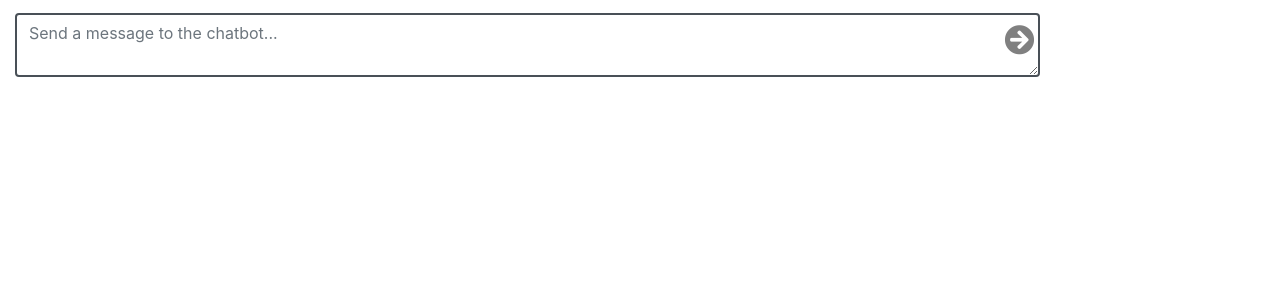
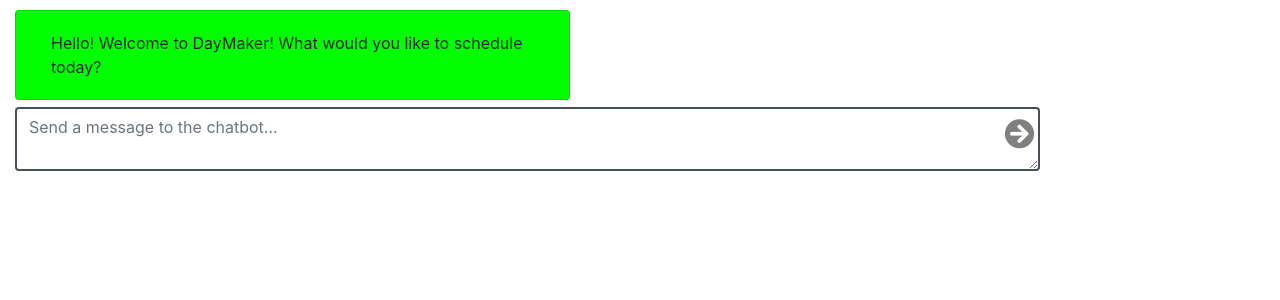
Before and after one commit to BenMemberg/DayMaker, a Django app: page / in a window 1280 px wide. Shown: the part 56-356 px from the top of the page. Run offline with Django 3.2, Linux system fonts and the light colour scheme; some libraries are stand-ins or nearby versions.

Commit message:
Add mock-up script to view instead of chatbot.
Remove chatbot functionality and implement script.

```diff
--- a/mock_up/comedy/comedy/views.py
+++ b/mock_up/comedy/comedy/views.py
@@ -2,18 +2,47 @@
 from django.http import HttpResponse
 import json
 from django.views.decorators.csrf import csrf_exempt
+from time import sleep
+# from chatterbot import ChatBot
 
-from chatterbot import ChatBot
-
-chatbot = ChatBot(
-    'Ron Obvious',
-    trainer='chatterbot.trainers.ChatterBotCorpusTrainer'
-)
+# chatbot = ChatBot(
+#     'Ron Obvious',
+#     trainer='chatterbot.trainers.ChatterBotCorpusTrainer'
+# )
 
 # Train based on the english corpus
 
 #Already trained and it's supposed to be persistent
 #chatbot.train("chatterbot.corpus.english")
+
+day_maker_responses = [
+	'Where will this concert be?',
+	'Okay, how will you be getting around when you’re at the concert?',
+	'Would you like to do anything before or after?',
+	'What type of food would you like?',
+	'How much would you like spend $, $$, or $$$?',
+	'Based on your suggestions I recommend:\n \
+		- Diaspora at 2118 N High St, Columbus, OH 43201 based on your interest in sushi and $\n \
+		- Cazuela’s at 2321 N High St, Columbus, OH 43202 based on your interest in Mexican food and $\n \
+		- Chipotle at 2130 N High St, Columbus, OH 43201 based on your interest in Mexican food and $',
+	'Awesome! Right now you’re going to Diaspora then to your concert from 8-11:30. Do you want to plan anything else for that day?',
+	'What kind of atmosphere would you like this bar to have?',
+	'How much would you like spend $, $$, or $$$?',
+	'Based on your suggestions I recommend:\n \
+		- The Thirsty Scholar at 2201 Neil Ave, Columbus, OH 43201 based on chill atmosphere and $\n \
+		- The Library Bar at 2169 N High St, Columbus, OH 43201 based on chill atmosphere and $\n \
+		- The Old North Arcade at 2591 N High St, Columbus, OH 43202 based on chill atmosphere and $',
+	'The Library is a vintage, old-school sports bar providing daily drink specials, plus pinball machines & pool tables.',
+	'Based on your suggestions I recommend:\n \
+		- The Thirsty Scholar at 2201 Neil Ave, Columbus, OH 43201 based on chill atmosphere and $\n \
+		- The Little Bar at  2195 N High St, Columbus, OH 43201 based on chill atmosphere and $\n \
+		- The Old North Arcade at 2591 N High St, Columbus, OH 43202 based on chill atmosphere and $',
+	'Cool! Right now you’re going to Diaspora then to your concert from 8-11:30 followed by The Old North Arcade. Do you want to plan anything else for that day?',
+	'Your evening plans for Friday are:\n \
+		- Diaspora at 2118 N High St, Columbus, OH 43201\n \
+		- Concert at 555 Borror Dr, Columbus, OH 43210\n \
+		- The Old North Arcade at 2591 N High St, Columbus, OH 43202'
+	]
 
 @csrf_exempt
 def get_response(request):
@@ -21,9 +50,10 @@
 
 	if request.method == 'POST':
 		data = json.loads(request.body)
-		message = data['message']
-
-		chat_response = chatbot.get_response(message).text
+		# message = data['message']
+		# chat_response = chatbot.get_response(message).text
+		sleep(0.75)
+		chat_response = day_maker_responses.pop(0)
 		response['message'] = {'text': chat_response, 'user': False, 'chat_bot': True}
 		response['status'] = 'ok'
 
--- a/mock_up/comedy/static/js/script.js
+++ b/mock_up/comedy/static/js/script.js
@@ -3,13 +3,18 @@
 	  delimiters: ['[[', ']]'],
 	  el: '#app',
 	  data: {
-	    messages: [],
+	    messages: [
+			{
+				'text': 'Hello! Welcome to DayMaker! What would you like to schedule today?',
+				'user': false,
+				'chat_bot': true,
+			}
+		],
 	    input: '',
 	    send_blank: false,
 	    placeholder: 'Send a message to the chatbot...',
 	  },
 	  created: function() {
-
 	  },
 	  methods: {
 		add_message: function() {
@@ -40,7 +45,7 @@
 			        referrer: 'no-referrer',
 			        })
 			        .then(response => response.json()).then((json) => {
-			          	this.messages.push(json['message'])
+						this.messages.push(json['message'])
 			    	})
 			} else {
 				this.send_blank = true;
--- a/mock_up/comedy/templates/home.html
+++ b/mock_up/comedy/templates/home.html
@@ -8,7 +8,7 @@
   <div id="app" class="container top-padding">
   	<div class="row">
   		<div class="col-md-12">
-  			<div class="card col-md-6" v-for="message in messages" v-bind:class="{ 'user-message': message.user,  'chat-message': message.chat_bot, 'offset-md-6': message.chat_bot}">
+  			<div class="card col-md-6" v-for="message in messages" v-bind:class="{ 'user-message': message.user,  'chat-message': message.chat_bot, 'offset-md-6': message.user}">
 	  			<div class="card-body">
 	  				[[message.text]]
 	  			</div>
```
